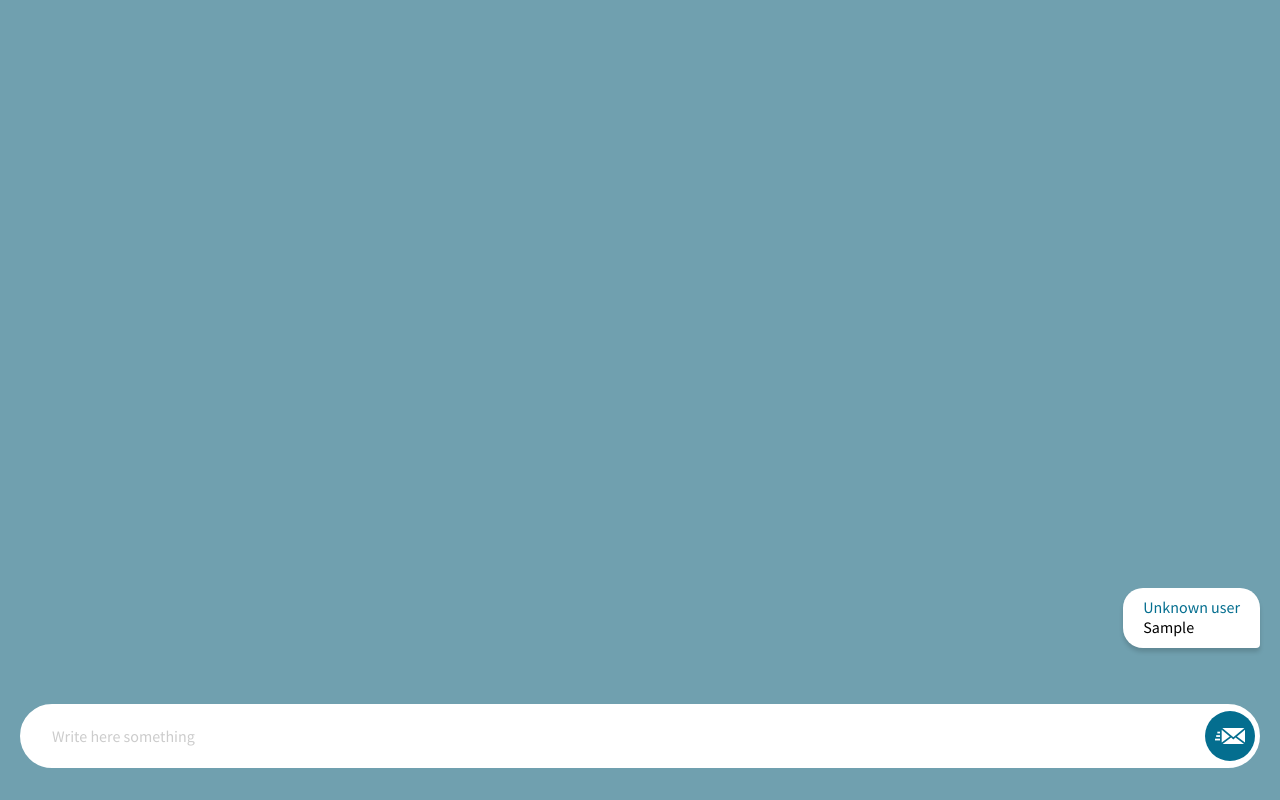
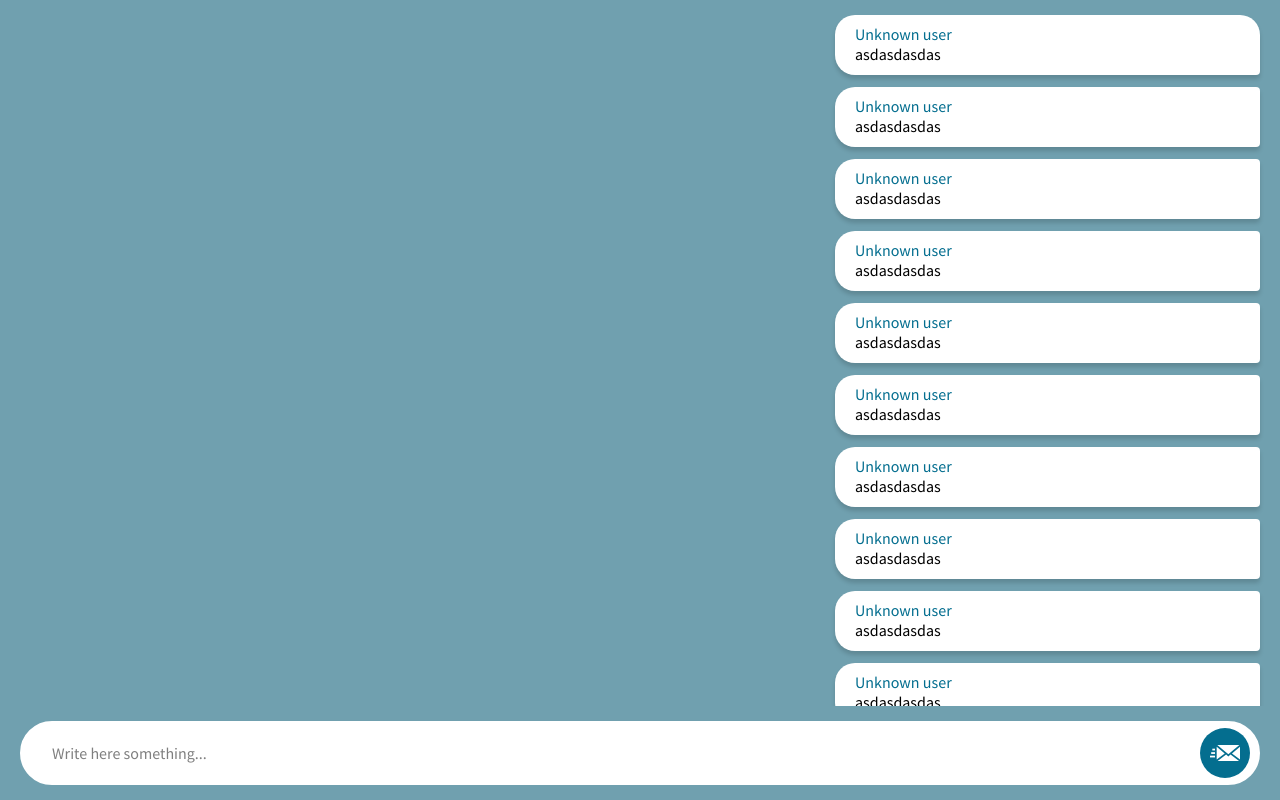
Before and after one commit to la-scala-projects/js-messenger, a website: page source/index.html in a window 1280 px wide. Both pictures are taken after typing "Sample" into the empty fields and a click on the button "Send". Drawn offline with nearby package versions, Linux system fonts and the light colour scheme; files that its build step writes are made by us from their sources.

Commit message:
Fixed bug with scroll

```diff
--- a/source/index.html
+++ b/source/index.html
@@ -6,27 +6,101 @@
     <link href="css/style.min.css" rel="stylesheet" />
   </head>
   <body>
+    <main class="chat-wrapper">
     <section class="chat">
       <h1 class="visually-hidden">Chat</h1>
 
-      <div class="chat-content"></div>
+      <div class="chat-content">
+        <div class="chat-message" tabindex="0">
+          <span class="chat-message__name">Unknown user</span>
+          <p class="chat-message__text">asdasdasdas</p>
+          <button class="chat-message__button" type="button">Delete</button>
+        </div>
+        <div class="chat-message" tabindex="0">
+          <span class="chat-message__name">Unknown user</span>
+          <p class="chat-message__text">asdasdasdas</p>
+          <button class="chat-message__button" type="button">Delete</button>
+        </div>
+        <div class="chat-message" tabindex="0">
+          <span class="chat-message__name">Unknown user</span>
+          <p class="chat-message__text">asdasdasdas</p>
+          <button class="chat-message__button" type="button">Delete</button>
+        </div>
+        <div class="chat-message" tabindex="0">
+          <span class="chat-message__name">Unknown user</span>
+          <p class="chat-message__text">asdasdasdas</p>
+          <button class="chat-message__button" type="button">Delete</button>
+        </div>
+        <div class="chat-message" tabindex="0">
+          <span class="chat-message__name">Unknown user</span>
+          <p class="chat-message__text">asdasdasdas</p>
+          <button class="chat-message__button" type="button">Delete</button>
+        </div>
+        <div class="chat-message" tabindex="0">
+          <span class="chat-message__name">Unknown user</span>
+          <p class="chat-message__text">asdasdasdas</p>
+          <button class="chat-message__button" type="button">Delete</button>
+        </div>
+        <div class="chat-message" tabindex="0">
+          <span class="chat-message__name">Unknown user</span>
+          <p class="chat-message__text">asdasdasdas</p>
+          <button class="chat-message__button" type="button">Delete</button>
+        </div>
+        <div class="chat-message" tabindex="0">
+          <span class="chat-message__name">Unknown user</span>
+          <p class="chat-message__text">asdasdasdas</p>
+          <button class="chat-message__button" type="button">Delete</button>
+        </div>
+        <div class="chat-message" tabindex="0">
+          <span class="chat-message__name">Unknown user</span>
+          <p class="chat-message__text">asdasdasdas</p>
+          <button class="chat-message__button" type="button">Delete</button>
+        </div>
+        <div class="chat-message" tabindex="0">
+          <span class="chat-message__name">Unknown user</span>
+          <p class="chat-message__text">asdasdasdas</p>
+          <button class="chat-message__button" type="button">Delete</button>
+        </div>
+        <div class="chat-message" tabindex="0">
+          <span class="chat-message__name">Unknown user</span>
+          <p class="chat-message__text">asdasdasdas</p>
+          <button class="chat-message__button" type="button">Delete</button>
+        </div>
+        <div class="chat-message" tabindex="0">
+          <span class="chat-message__name">Unknown user</span>
+          <p class="chat-message__text">asdasdasdas</p>
+          <button class="chat-message__button" type="button">Delete</button>
+        </div>
+        <div class="chat-message" tabindex="0">
+          <span class="chat-message__name">Unknown user</span>
+          <p class="chat-message__text">asdasdasdas</p>
+          <button class="chat-message__button" type="button">Delete</button>
+        </div>
+        <div class="chat-message" tabindex="0">
+          <span class="chat-message__name">Unknown user</span>
+          <p class="chat-message__text">asdasdasdas</p>
+          <button class="chat-message__button" type="button">Delete</button>
+        </div>
+      </div>
 
       <form class="chat-form" action="" method="post">
-        <input
-          class="chat-form-input"
-          type="text"
-          aria-label="Your message"
-          placeholder="Write here something"
-        />
-        <button class="chat-form-button" type="submit">Send</button>
+        <div class="chat-form__input-wrapper">
+          <input
+            class="chat-form__input"
+            type="text"
+            aria-label="Your message"
+            placeholder="Write here something..."
+          />
+          <button class="chat-form__button" type="submit">Send</button>
+        </div>
       </form>
     </section>
-
+  </main>
     <template id="message-template">
       <div class="chat-message" tabindex="0">
-        <span class="chat-message-name">Unknown user</span>
-        <p class="chat-message-text"></p>
-        <button class="chat-message-button" type="button">Delete</button>
+        <span class="chat-message__name">Unknown user</span>
+        <p class="chat-message__text"></p>
+        <button class="chat-message__button" type="button">Delete</button>
       </div>
     </template>
 
--- a/source/js/script.js
+++ b/source/js/script.js
@@ -1,17 +1,17 @@
 var templateContent = document.querySelector("#message-template").content;
 var message = templateContent.querySelector(".chat-message");
 var chatContainer = document.querySelector(".chat-content");
-var chatInput = document.querySelector(".chat-form-input");
-var chatButtonSend = document.querySelector(".chat-form-button");
+var chatInput = document.querySelector(".chat-form__input");
+var chatButtonSend = document.querySelector(".chat-form__button");
 var chatMessages = chatContainer.children;
-var chatDeleteButton = document.querySelector(".chat-message-button");
+var chatDeleteButton = document.querySelector(".chat-message__button");
 
 var createNewMessage = function() {
   var chatInputContent = chatInput.value;
   var newMessage = message.cloneNode(true);
-  var newMessageContent = newMessage.querySelector(".chat-message-text");
+  var newMessageContent = newMessage.querySelector(".chat-message__text");
   newMessageContent.textContent = chatInputContent;
-  var deleteButton = newMessage.querySelector(".chat-message-button");
+  var deleteButton = newMessage.querySelector(".chat-message__button");
   deleteButton.addEventListener("click", function() {
     newMessage.remove();
   });
--- a/source/sass/blocks/chat-content.scss
+++ b/source/sass/blocks/chat-content.scss
@@ -1,10 +1,10 @@
 .chat-content {
-  display: flex;
-  flex-direction: column;
-  justify-content: flex-end;
-  align-items: flex-end;
-  flex-grow: 1;
-  padding: 15px 20px 24px 30px;
+  display: block;
+  // flex-direction: column;
+  flex: 1 1 auto;
+  // justify-content: flex-end;
+  // align-items: flex-end;
+  padding: 15px 20px 15px 30px;
   overflow: auto;
   background-color: #70a0af;
 }
--- a/source/sass/blocks/chat-form.scss
+++ b/source/sass/blocks/chat-form.scss
@@ -1,71 +1,73 @@
 .chat-form {
   display: flex;
+  width: 100%;
   align-items: center;
-  padding: 32px 20px;
+  padding: 15px 20px 15px;
   background-color: #70a0af;
+}
+
+.chat-form__input-wrapper {
+  width: 100%;
   position: relative;
 }
 
-.chat-form-input {
-  flex-grow: 1;
+.chat-form__input {
+  width: 100%;
   box-sizing: border-box;
   padding: 20px 70px 20px 30px;
   border: 2px solid #ffffff;
+  border-radius: 50px;
   background-color: #ffffff;
+  font: inherit;
+
+  &::placeholder {
+    color: rgba(#000000, 0.5);
   }
 
-.chat-form-input::placeholder {
-  color: #cccccc;
-}
-
-.chat-form-input:hover {
+  &:hover {
     border-color: #9edcff;
     outline: none;
   }
 
-.chat-form-input:focus {
+  &:focus {
     border-color: #046e8f;
     outline: none;
   }
-
-.chat-form-input,
-.chat-form-button {
-  border-radius: 50px;
-  font: inherit;
 }
 
-.chat-form-button {
+.chat-form__button {
   display: flex;
   flex-shrink: 0;
+  position: absolute;
+  top: 7px;
+  right: 10px;
   width: 50px;
   height: 50px;
   padding: 0;
   border: none;
+  border-radius: 50%;
   user-select: none;
   outline: none;
   touch-action: manipulation;
   cursor: pointer;
-  position: absolute;
-  top: auto;
-  right: 25px;
   font-size: 0;
   background-color: #046e8f;
   background-image: url("../img/send.svg");
   background-repeat: no-repeat;
   background-size: 30px 30px;
   background-position: center;
-}
 
-.chat-form-button:hover {
+  &:hover {
     background-color: rgba(#046e8f, 0.7);
     box-shadow: 0 8px 4px rgba(0, 0, 0, 0.15);
   }
 
-.chat-form-button:focus {
+  &:focus {
     border-color: 2px solid #9edcff;
   }
 
-.chat-form-button:active {
+  &:active {
     background-color: #208b44;
     box-shadow: none;
   }
+}
--- a/source/sass/blocks/chat-message.scss
+++ b/source/sass/blocks/chat-message.scss
@@ -5,22 +5,37 @@
   box-shadow: 0 4px 4px rgba(0, 0, 0, 0.15);
   border-radius: 20px 4px 4px 20px;
   max-width: 425px;
+  margin-top: auto;
+  margin-left: auto;
+
+  & + & {
+    margin-top: 12px;
   }
 
-.chat-message:hover .chat-message-button,
-.chat-message:focus .chat-message-button {
+  &:first-child {
+    border-radius: 20px 20px 4px 20px;
+  }
+
+  &:last-child {
+    border-radius: 20px 4px 20px 20px;
+    margin-bottom: 15px;
+  }
+
+  &:hover .chat-message__button,
+  &:focus .chat-message__button {
     visibility: visible;
   }
 
-.chat-message:focus-within .chat-message-button {
+  &:focus-within .chat-message__button {
     visibility: visible;
   }
+}
 
-.chat-message-text {
+.chat-message__text {
   margin: 0;
 }
 
-.chat-message-name {
+.chat-message__name {
   display: inline-block;
   margin-bottom: 2px;
   font-size: 16px;
@@ -28,7 +43,7 @@
   color: #046e8f;
 }
 
-.chat-message-button {
+.chat-message__button {
   position: absolute;
   width: 18px;
   height: 18px;
@@ -50,15 +65,3 @@
   touch-action: manipulation;
   cursor: pointer;
 }
-
-.chat-message + .chat-message {
-  margin-top: 12px;
-}
-
-.chat-message:last-child {
-  border-radius: 20px 4px 20px 20px;
-}
-
-.chat-message:first-child {
-  border-radius: 20px 20px 4px 20px;
-}
--- a/source/sass/blocks/chat.scss
+++ b/source/sass/blocks/chat.scss
@@ -1,6 +1,14 @@
 .chat {
   display: flex;
   flex-direction: column;
-  height: 100vh;
-  overflow: auto;
+  width: 100%;
+  height: 100%;
+  overflow: hidden;
+  position: relative;
 }
+
+.chat-wrapper {
+  width: 100%;
+  height: 100%;
+  position: absolute;
+}
--- a/source/sass/global.scss
+++ b/source/sass/global.scss
@@ -1,6 +1,20 @@
-html,
-body {
-  height: 100%;
+html {
+  box-sizing: border-box;
+}
+
+*,
+*::before,
+*::after {
+  box-sizing: inherit;
+}
+
+img {
+  max-width: 100%;
+  height: auto;
+}
+
+a {
+  text-decoration: none;
 }
 
 body {
--- a/source/sass/style.scss
+++ b/source/sass/style.scss
@@ -1,6 +1,5 @@
 @import "font-face.scss";
 @import "global.scss";
-
 @import "blocks/visually-hidden.scss";
 @import "blocks/chat.scss";
 @import "blocks/chat-content.scss";
```
Lines whose indentation alone changed are shown as unchanged.
